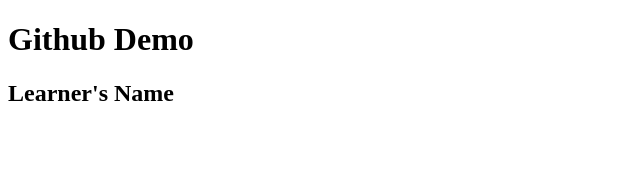
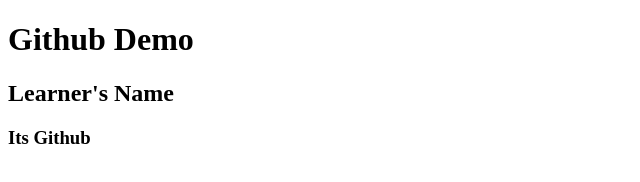
Before and after one commit to sukardi039/github-demo, a plain HTML site: page index.html in a window 1280 px wide. Shown: the whole page, without its empty margins (0-640 px from the left). Drawn offline with Linux system fonts and the light colour scheme.

Commit message:
Adding h3 tag

```diff
--- a/index.html
+++ b/index.html
@@ -8,5 +8,6 @@
   <body>
     <h1>Github Demo</h1>
     <h2>Learner's Name</h2>
+    <h3>Its Github</h3>
   </body>
 </html>
```
